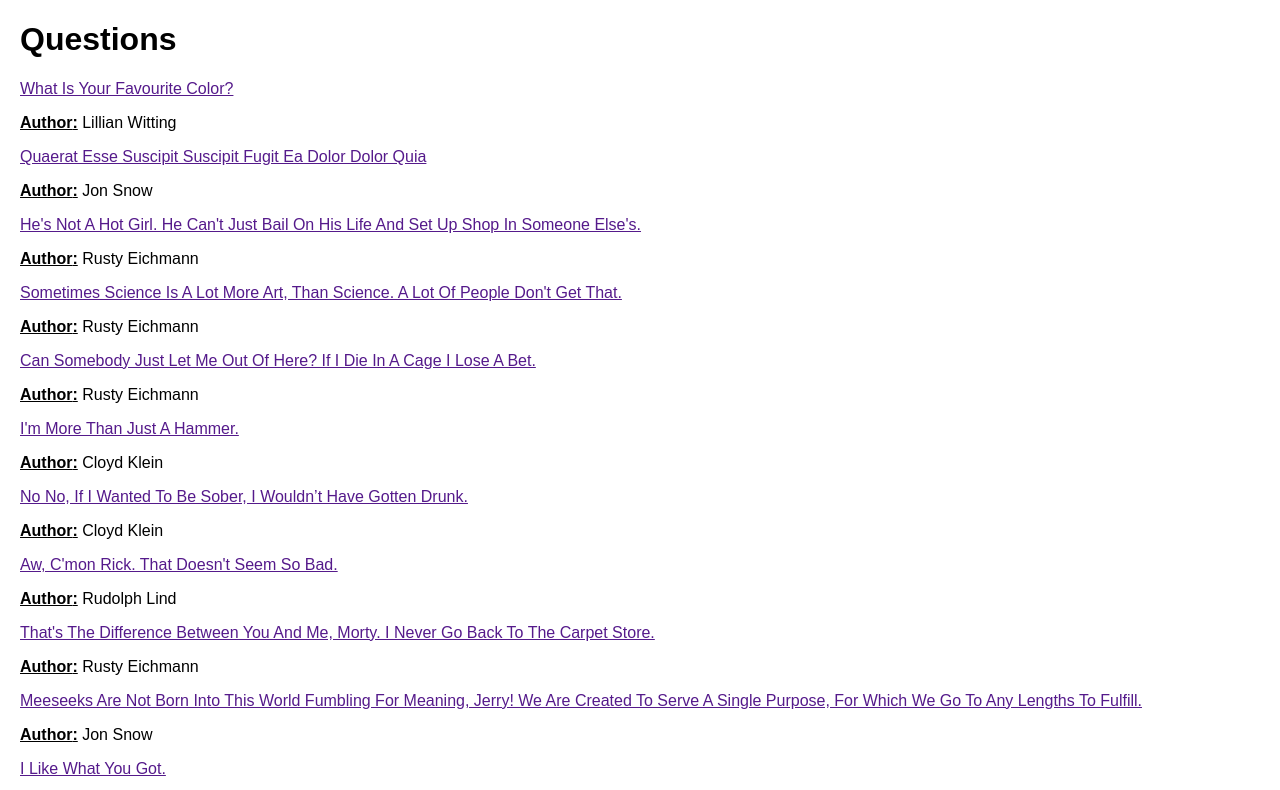
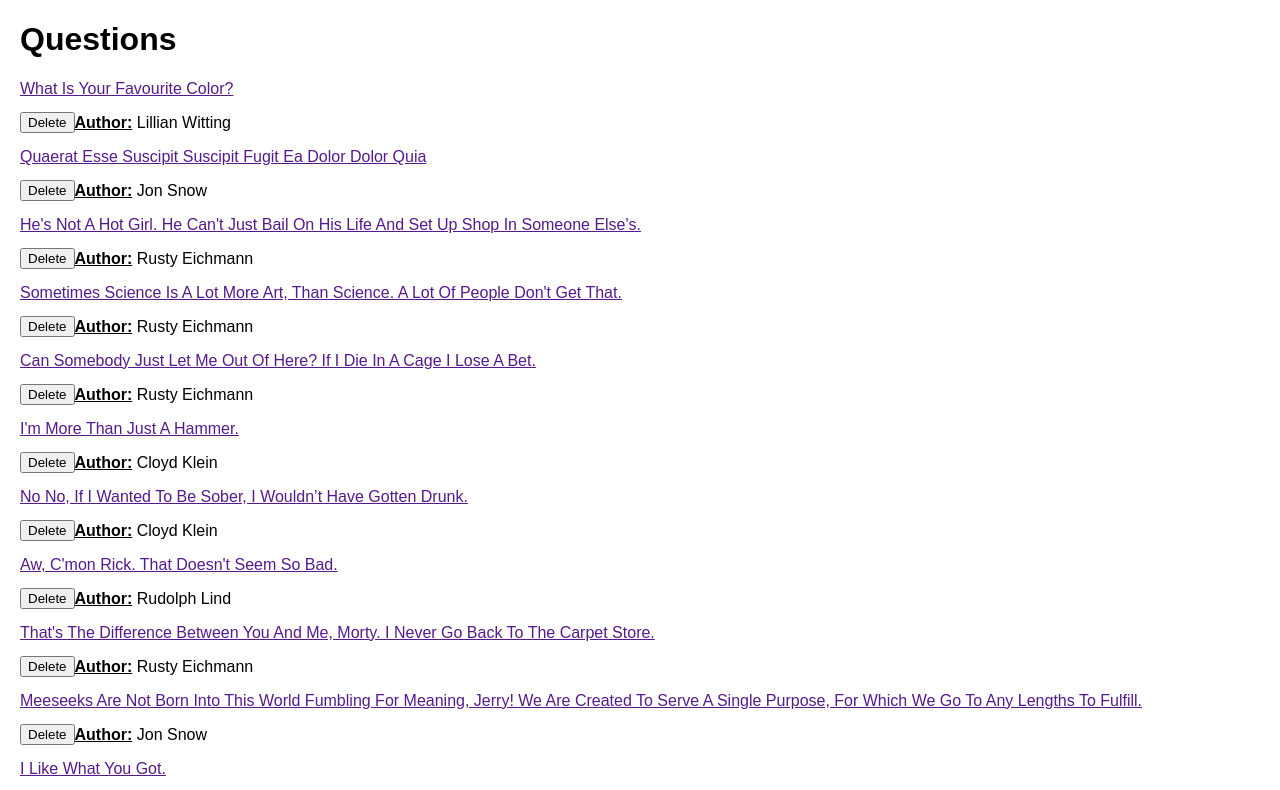
Before and after one commit to CodeCoreYVR/awesome-answers-react-apr-2018, a React (Create React App) app: page / in a window 1280 px wide. Shown: the top 790 px of the page. Built offline with nearby package versions, Linux system fonts and the light colour scheme.

Commit message:
Add demo for Delete for Questions Index

```diff
--- a/src/components/QuestionIndexPage.js
+++ b/src/components/QuestionIndexPage.js
@@ -11,6 +11,28 @@ class QuestionIndexPage extends Component {
       // using to create copy of allQuestions' to avoid mutating it
       // when mutating the error.
     };
+
+    // To retain `this` inside a method when its function as a callback,
+    // we must bind it using the `bind` method of functions.
+    // `bind` will return a new function that is a copy of the original
+    // where its `this` is permanently set.
+    this.deleteQuestion = this.deleteQuestion.bind(this);
+  }
+
+  deleteQuestion(event) {
+    const { currentTarget } = event;
+    const { questions } = this.state;
+
+    // Any html attribute that begins with "data-" will be accessible
+    // through the .dataset property on the node where the property
+    // is the text that follows "data-id"
+    // data-target => .dataset.target
+    // data-id => .dataset.id
+    const questionId = parseInt(currentTarget.dataset.id, 10);
+
+    this.setState({
+      questions: questions.filter(q => q.id !== questionId)
+    });
   }
 
   render() {
@@ -21,7 +43,12 @@ class QuestionIndexPage extends Component {
           {this.state.questions.map(question => (
             <li key={question.id}>
               <a href="">{question.title}</a>
-              <Field name="Author" value={question.author.full_name} />
+              <div style={{ display: "flex", alignItems: "center" }}>
+                <button data-id={question.id} onClick={this.deleteQuestion}>
+                  Delete
+                </button>
+                <Field name="Author" value={question.author.full_name} />
+              </div>
             </li>
           ))}
         </ul>
```
